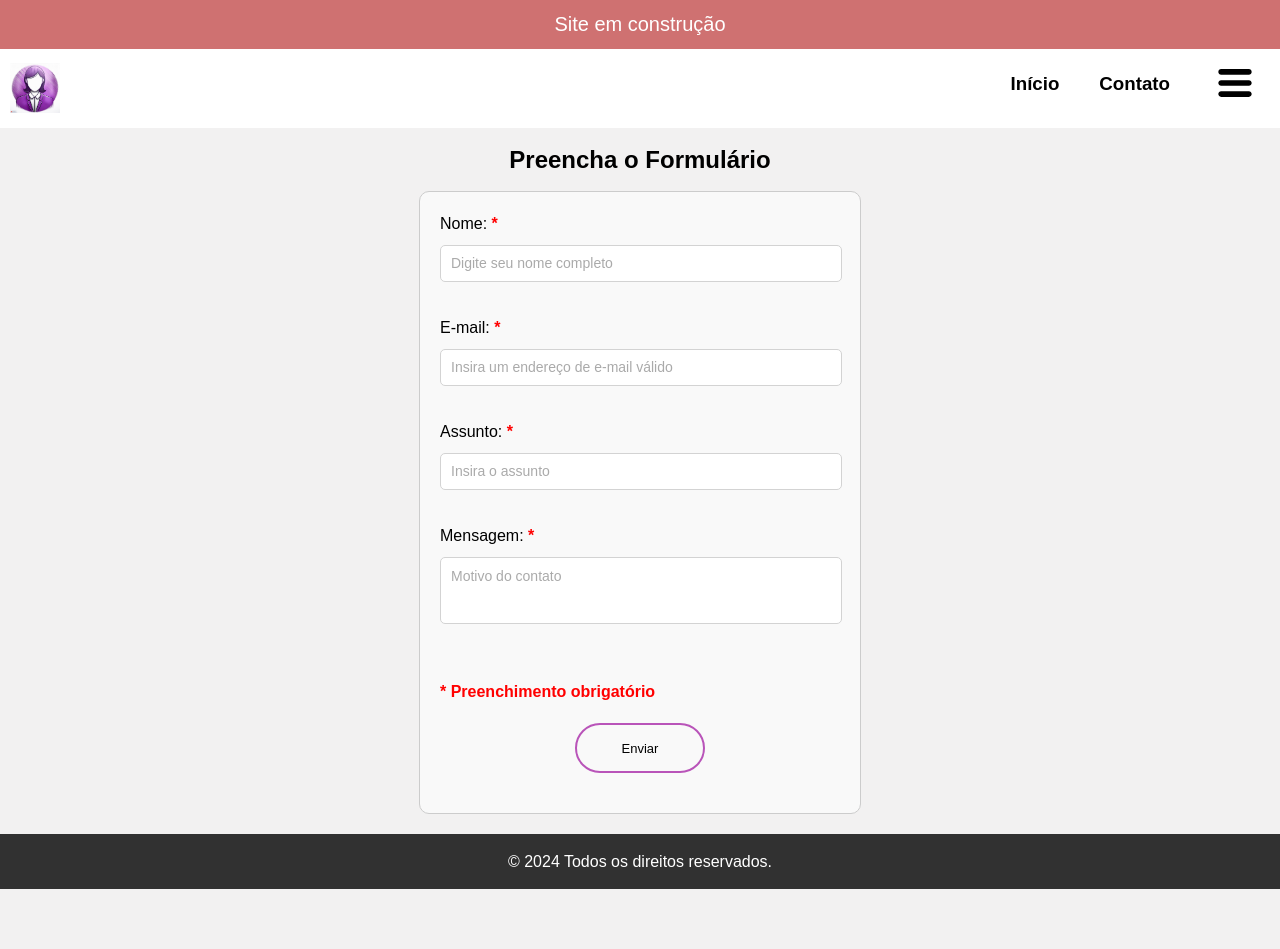
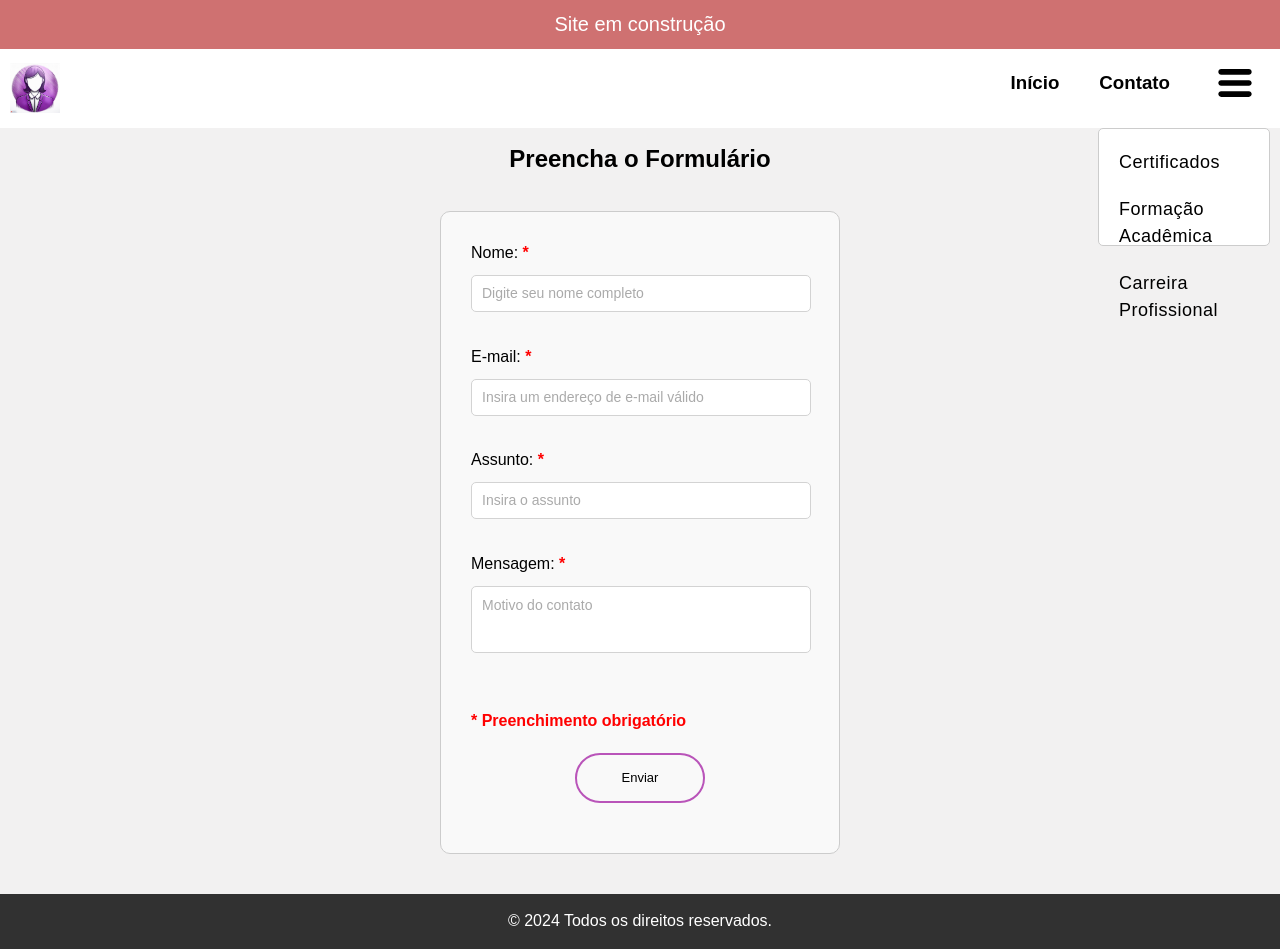
Before and after one commit to GraziKety/profile, a plain HTML site: page profile-pagina-1/html/formulario-contato.html in a window 1280 px wide. Both pictures are taken after a click on the picture 1235 px from the left and 83 px from the top of the page. Before the commit the page ends 889 px from the top, so only its background shows below. Drawn offline with Linux system fonts and the light colour scheme.

Commit message:
Ajustes para celular e menu

```diff
--- a/profile-pagina-1/css/comum.css
+++ b/profile-pagina-1/css/comum.css
@@ -1,15 +1,18 @@
 /* Estilo base */
+
 body {
     display: flex;
-    flex-flow: column;
+    flex-direction: column;
+    min-height: 100vh; /* Garante que o body ocupe a altura total da janela */
     align-items: center;
     font-family: sans-serif;
-    line-height: 23px;
+    line-height: 143%;
     background: rgb(242, 241, 241);
     overflow-x: hidden;
     margin: 0;
     padding-top: 1cm;
 }
+
 a {
     text-decoration: none; /* Remove o sublinhado */
     color: black;
@@ -77,6 +80,42 @@ header {
     color: white;
 }
 
+#menuToggle {
+    position: relative; /* Mantém o menu na posição correta */
+    cursor: pointer; /* Mostra que é clicável */
+}
+
+.menu-options {
+    font-size: 18px; /* Aumenta o tamanho da fonte */
+    letter-spacing: 0.5px; /* Aumenta o espaçamento entre as letras */
+    line-height: 1.5; /* Define o espaço entre as linhas */
+    border: 1px solid #ccc; /* Borda do menu */
+    border-radius: 5px; /* Borda arredondada */
+    position: absolute; /* Para sobrepor ao conteúdo */
+    right: 10px; /* Ajuste a posição conforme necessário */
+    width: 150px; /* Largura do menu */
+    max-height: none; /* Permite que o menu expanda conforme necessário */
+    display: flex;
+    flex-direction: column;
+    /* Outros estilos */
+      }
+
+.menu-options a {
+    display: block; /* Cada link ocupa uma linha */
+    padding: 10px; /* Espaçamento interno */
+    color: black; /* Cor do texto */
+    text-decoration: none; /* Remove sublinhado */
+    margin: 0; /* Remove margens adicionais */
+}
+
+.menu-options a:hover {
+    background-color: rgba(185, 84, 185, 0.2); /* Cor ao passar o mouse */
+}
+
+.menu-options a:last-child {
+    border-bottom: none; /* Remove a linha do último item, opcional */
+}
+
 footer {
     align-items: center;
     background: rgb(49, 49, 49);
@@ -85,6 +124,7 @@ footer {
     justify-content: center;
     width: 100%;
     height: 100px;
+    margin-top: auto; /* Faz o footer ir para o final da página */
 }
 
 footer > p {
--- a/profile-pagina-1/css/formulario-contato.css
+++ b/profile-pagina-1/css/formulario-contato.css
@@ -4,15 +4,15 @@
 }
 
 #contactForm {
-    width: 400px;
-    /* largura do formulário */
-    margin: 20px auto;
-    /* centraliza o formulário */
-    padding: 20px;
-    /* espaço interno */
+    width: 100%; /* Altera a largura para 100% */
+    max-width: 400px; /* Define uma largura máxima */
+    margin: 40px auto; /* Centraliza o formulário */
+    padding: 30px;
     border: 1px solid #ccc;
     border-radius: 10px;
     background-color: #f9f9f9;
+    min-height: 350px; /* Mantém a altura mínima */
+    box-sizing: border-box; /* Inclui padding e border na largura total */
 }
 
 #contactForm input,
@@ -125,7 +125,3 @@
     font-size: 13px;
     visibility: hidden;
 }
-
-footer {
-    height: 80px;
-}
--- a/profile-pagina-1/html/formulario-contato.html
+++ b/profile-pagina-1/html/formulario-contato.html
@@ -24,7 +24,12 @@
                 <a href='formulario-contato.html'>
                     <h3 class="aba-contato">Contato</h3>
                 </a>
-                <img class="menu" src="../imagens/botao-menu/menu.svg" alt="menu">
+                <img id="menuToggle" class="menu" src="../imagens/botao-menu/menu.svg" alt="menu">
+            </div>
+            <div id="menuOptions" class="menu-options" style="display: none;">
+                <a href="#certificados">Certificados</a>
+                <a href="#formacao-academica">Formação Acadêmica</a>
+                <a href="#carreira">Carreira Profissional</a>
             </div>
         </nav>
     </header>
@@ -74,6 +79,8 @@
     </footer>
 
     <script src="../js/script.js"></script>
+    <script src="../js/menu.js"></script>
+
 </body>
 
 </html>
--- /dev/null
+++ b/profile-pagina-1/js/menu.js
@@ -0,0 +1,32 @@
+document.addEventListener("DOMContentLoaded", function () {
+  const menuToggle = document.getElementById("menuToggle");
+  const menuOptions = document.getElementById("menuOptions");
+
+  menuToggle.addEventListener("click", function () {
+    // Alterna a visibilidade das opções do menu
+    if (
+      menuOptions.style.display === "none" ||
+      menuOptions.style.display === ""
+    ) {
+      menuOptions.style.display = "block";
+    } else {
+      menuOptions.style.display = "none";
+    }
+  });
+
+  // Fecha o menu ao clicar fora
+  window.addEventListener("click", function (event) {
+    if (
+      !menuToggle.contains(event.target) &&
+      !menuOptions.contains(event.target)
+    ) {
+      menuOptions.style.display = "none";
+    }
+  });
+});
+
+menuOptions.querySelectorAll("a").forEach((option) => {
+  option.addEventListener("click", function () {
+    menuOptions.style.display = "none"; // Fecha o menu após selecionar uma opção
+  });
+});
```
Also changed, not shown: index.html (+7 -1 lines), profile-pagina-1/js/script.js (line endings or trailing spaces).
